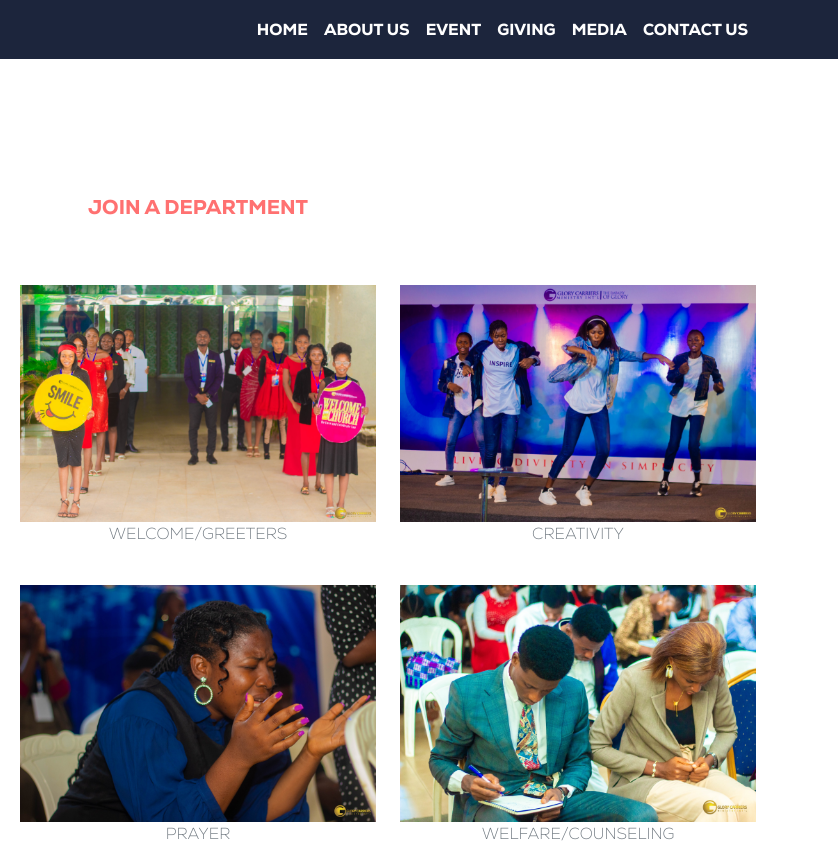
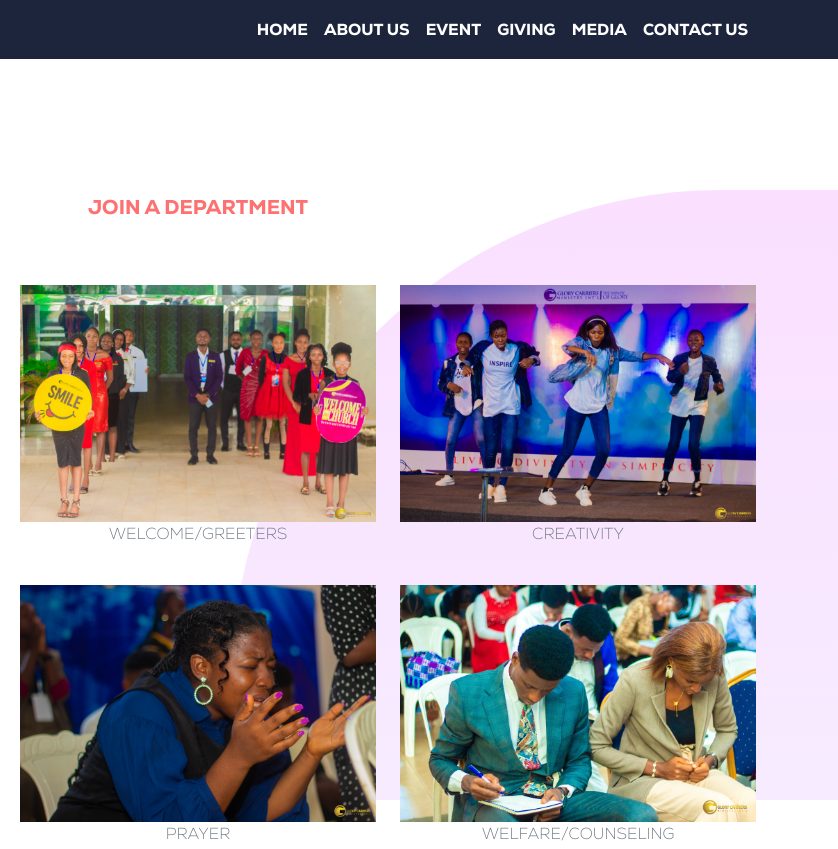
Before and after one commit to Nathius262/glory-carriers-website, a plain HTML site: page join_department.html in a window 1280 px wide. Shown: the top 849 px of the page, 442-1280 px from the left. Drawn offline with nearby package versions, Linux system fonts and the light colour scheme.

Commit message:
modified department page

```diff
--- a/join_department.html
+++ b/join_department.html
@@ -125,6 +125,8 @@
                         </div>
                     </div>
                 </div>
+
+                <div class="department-bg"></div>
                </section>
             </main>
             <!--=========MAIN END===========-->
--- a/static/css/style.css
+++ b/static/css/style.css
@@ -270,18 +270,19 @@ a{
     margin-bottom: 0;
 }
 
-.department-bg{
+/* DEPARTMENT*/
+.department-bg {
+    position: absolute;
+    z-index: -34;
     width: 606px;
     height: 610px;
-    top: 580px;
-    left: 1147px;
+    bottom: 0;
+    right: 0;
     gap: 0px;
     border-radius: 489px 0px 0px 0px;
     opacity: 0px;
     background: linear-gradient(180deg, rgba(225, 43, 255, 0.15) 0%, rgba(197, 123, 255, 0.15) 100%);
-
 }
-
 /* FOOTER SECTION*/
 #footer{
     background: url('../img/footer.jfif');
```
